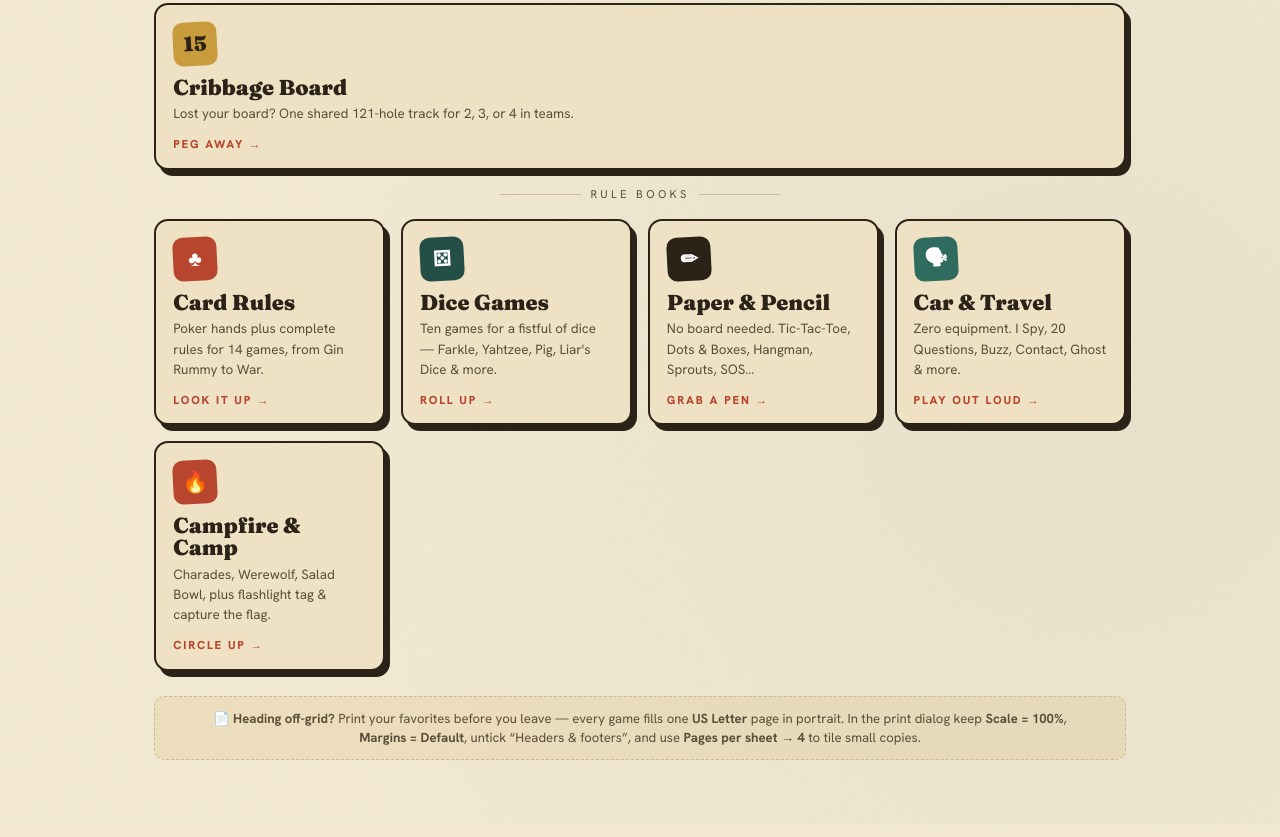
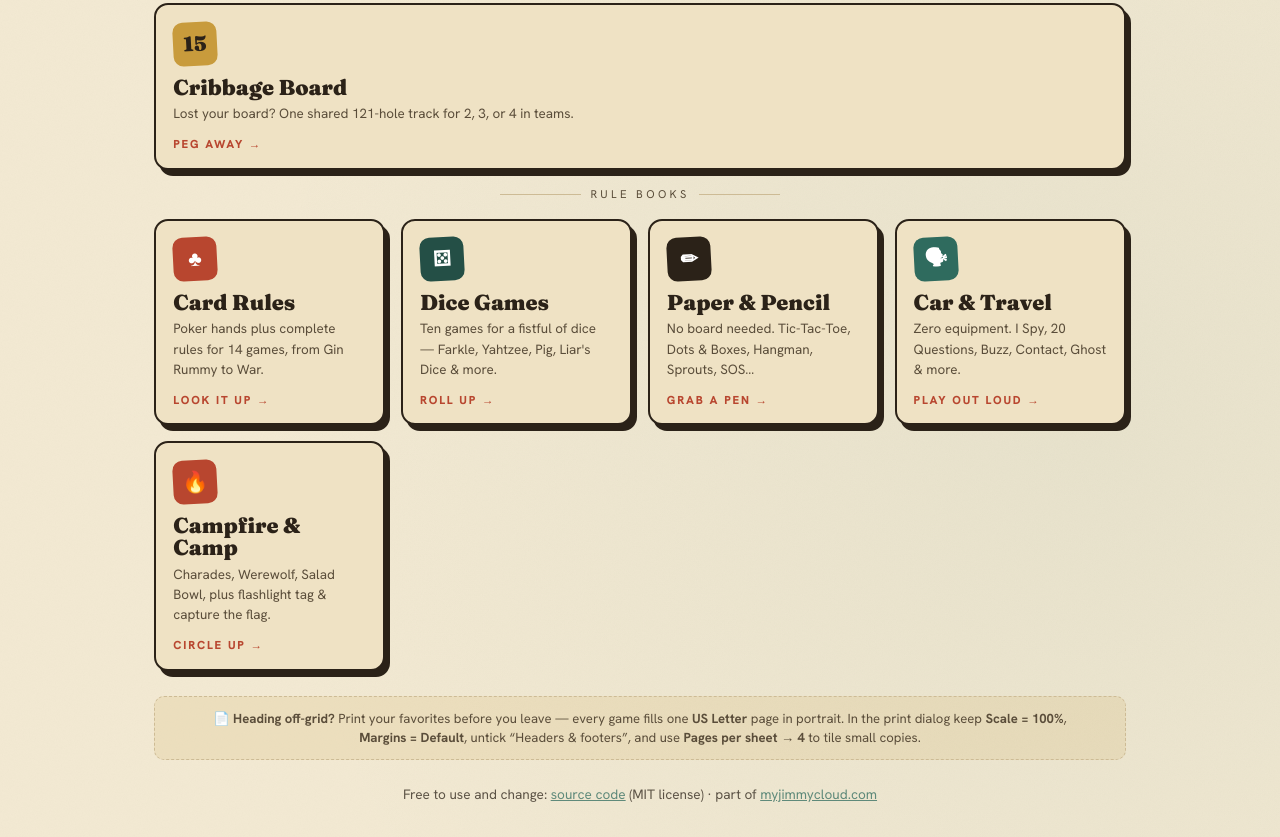
Before and after one commit to jimmylowell/games, a plain HTML site: page index.html in a window 1280 px wide. Shown: the part 1268-2105 px from the top of the page. Drawn offline with Linux system fonts and the light colour scheme.

Commit message:
Footer links the source code; MIT license (#3)

```diff
--- a/index.html
+++ b/index.html
@@ -400,6 +400,8 @@
   .bk-group .bk-gname{font-family:"Fraunces";font-weight:900;font-size:.95rem;margin-bottom:.3rem;}
   .bk-presets{display:flex;gap:.45rem;flex-wrap:wrap;margin-bottom:.9rem;}
   .bk-pages{font-family:"Fraunces";font-weight:900;font-size:1.05rem;color:var(--teal-deep);}
+  .foot{max-width:1000px;margin:-2.5rem auto 0;padding:0 .9rem 2rem;text-align:center;font-size:.85rem;opacity:.75;}
+  .foot a{color:var(--teal);}
   /* ===================== PRINT : US Letter, page-filling ===================== */
   @media print{
     @page{size:Letter portrait;margin:10mm;}
@@ -1261,6 +1263,10 @@
   </section>
 
 </main>
+
+<footer class="foot no-print">
+  Free to use and change: <a href="https://github.com/jimmylowell/games" rel="noopener">source code</a> (MIT license) · part of <a href="https://myjimmycloud.com">myjimmycloud.com</a>
+</footer>
 
 <script>
 /* NAV */
```
Also changed, not shown: 2 other files.
